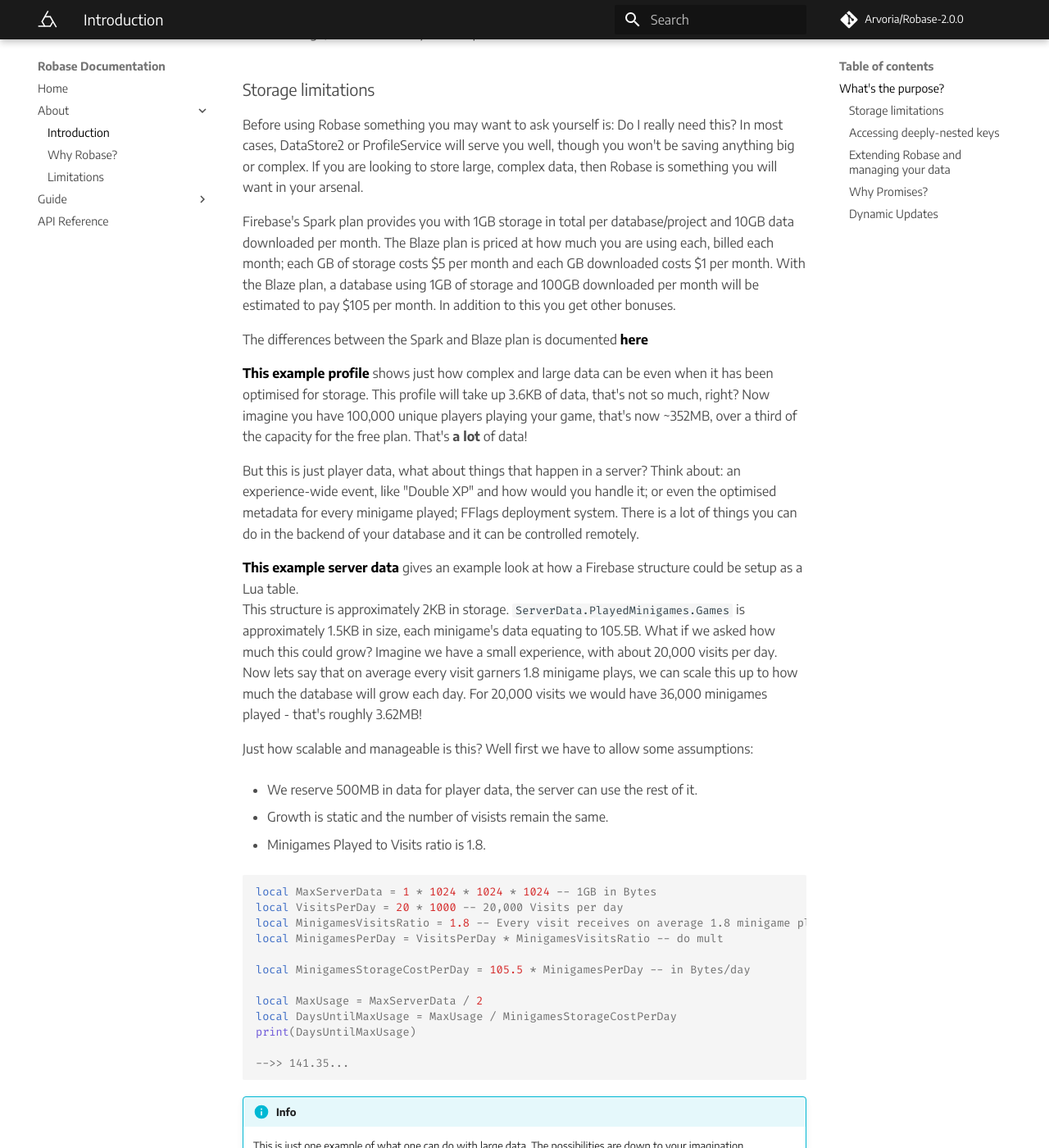
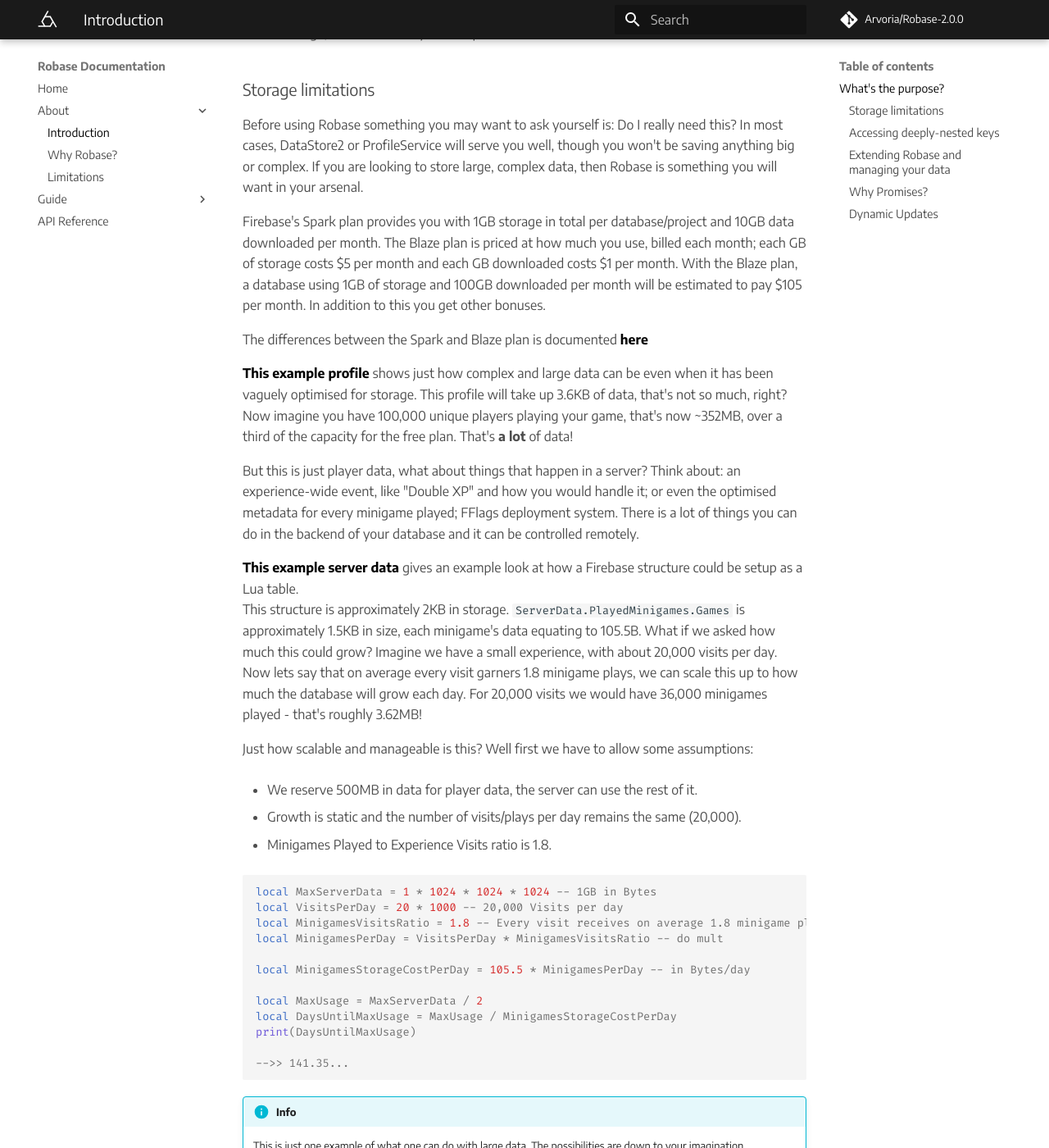
Before and after one commit to Arvoria/RobaseService, an MkDocs documentation site: the page built from docs/introduction.md, in a window 1280 px wide and 1400 px high, scrolled down 911 px. Shown: the whole window at 82% size. Built offline with MkDocs 1.6.1 and Material for MkDocs 9.7.7, drawn with Linux system fonts in a browser that asks for light colours; comment, search, counter and statistics services are not loaded; some of the changed text lies outside the part shown.

Commit message:
grammar fixes

````diff
--- a/docs/introduction.md
+++ b/docs/introduction.md
@@ -27,13 +27,13 @@
 
 Before using Robase something you may want to ask yourself is: Do I really need this? In most cases, DataStore2 or ProfileService will serve you well, though you won't be saving anything big or complex. If you are looking to store large, complex data, then Robase is something you will want in your arsenal.
 
-Firebase's Spark plan provides you with 1GB storage in total per database/project and 10GB data downloaded per month. The Blaze plan is priced at how much you are using each, billed each month; each GB of storage costs $5 per month and each GB downloaded costs $1 per month. With the Blaze plan, a database using 1GB of storage and 100GB downloaded per month will be estimated to pay $105 per month. In addition to this you get other bonuses.
+Firebase's Spark plan provides you with 1GB storage in total per database/project and 10GB data downloaded per month. The Blaze plan is priced at how much you use, billed each month; each GB of storage costs $5 per month and each GB downloaded costs $1 per month. With the Blaze plan, a database using 1GB of storage and 100GB downloaded per month will be estimated to pay $105 per month. In addition to this you get other bonuses.
 
 The differences between the Spark and Blaze plan is documented [here](https://firebase.google.com/pricing)
 
-[This example profile](https://pastebin.com/5zhfsfJb) shows just how complex and large data can be even when it has been optimised for storage. This profile will take up 3.6KB of data, that's not so much, right? Now imagine you have 100,000 unique players playing your game, that's now ~352MB, over a third of the capacity for the free plan. That's **a lot** of data!
+[This example profile](https://pastebin.com/5zhfsfJb) shows just how complex and large data can be even when it has been vaguely optimised for storage. This profile will take up 3.6KB of data, that's not so much, right? Now imagine you have 100,000 unique players playing your game, that's now ~352MB, over a third of the capacity for the free plan. That's **a lot** of data!
 
-But this is just player data, what about things that happen in a server? Think about: an experience-wide event, like "Double XP" and how would you handle it; or even the optimised metadata for every minigame played; FFlags deployment system. There is a lot of things you can do in the backend of your database and it can be controlled remotely.
+But this is just player data, what about things that happen in a server? Think about: an experience-wide event, like "Double XP" and how you would handle it; or even the optimised metadata for every minigame played; FFlags deployment system. There is a lot of things you can do in the backend of your database and it can be controlled remotely.
 
 [This example server data](https://pastebin.com/98ZMUN4r) gives an example look at how a Firebase structure could be setup as a Lua table.
 This structure is approximately 2KB in storage. `ServerData.PlayedMinigames.Games` is approximately 1.5KB in size, each minigame's data equating to 105.5B.
@@ -43,9 +43,9 @@
 
 + We reserve 500MB in data for player data, the server can use the rest of it.
 
-+ Growth is static and the number of visists remain the same.
++ Growth is static and the number of visits/plays per day remains the same (20,000).
 
-+ Minigames Played to Visits ratio is 1.8.
++ Minigames Played to Experience Visits ratio is 1.8.
 
 ```lua
 local MaxServerData = 1 * 1024 * 1024 * 1024 -- 1GB in Bytes
````
Also changed, not shown: other parts of docs/introduction.md (+2 -2 lines).
